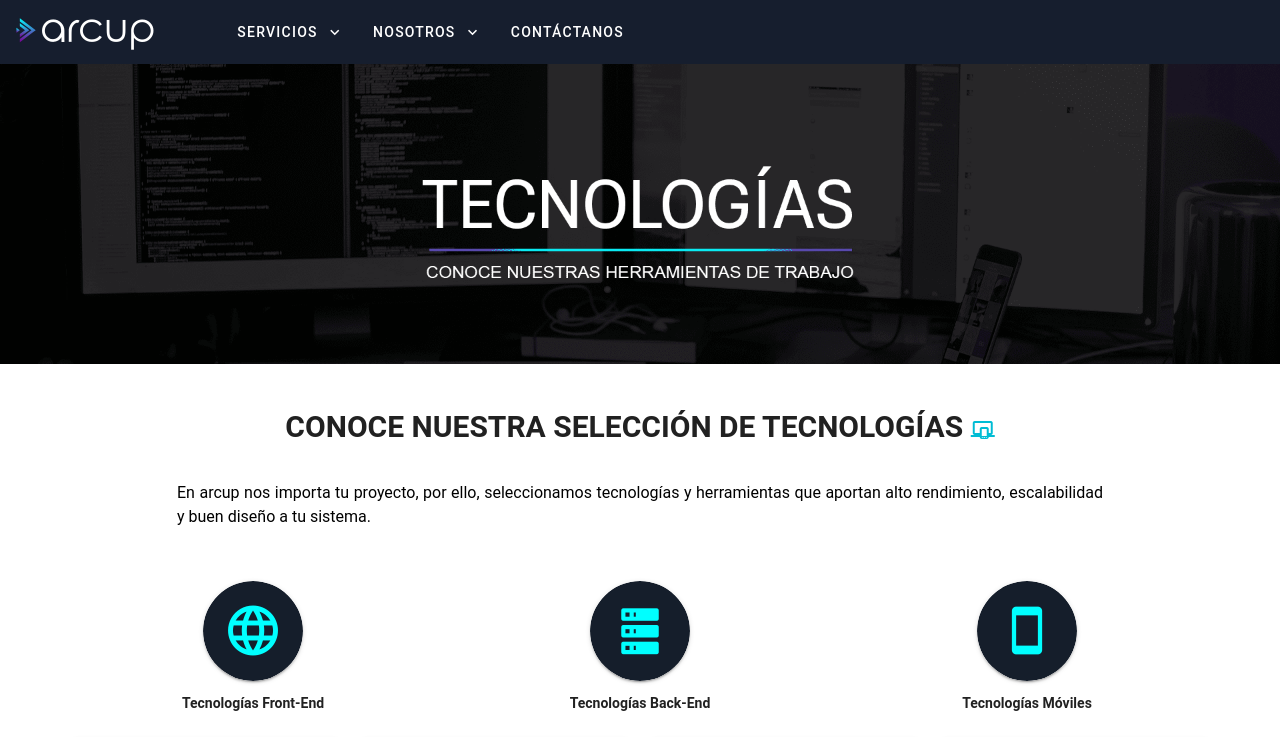
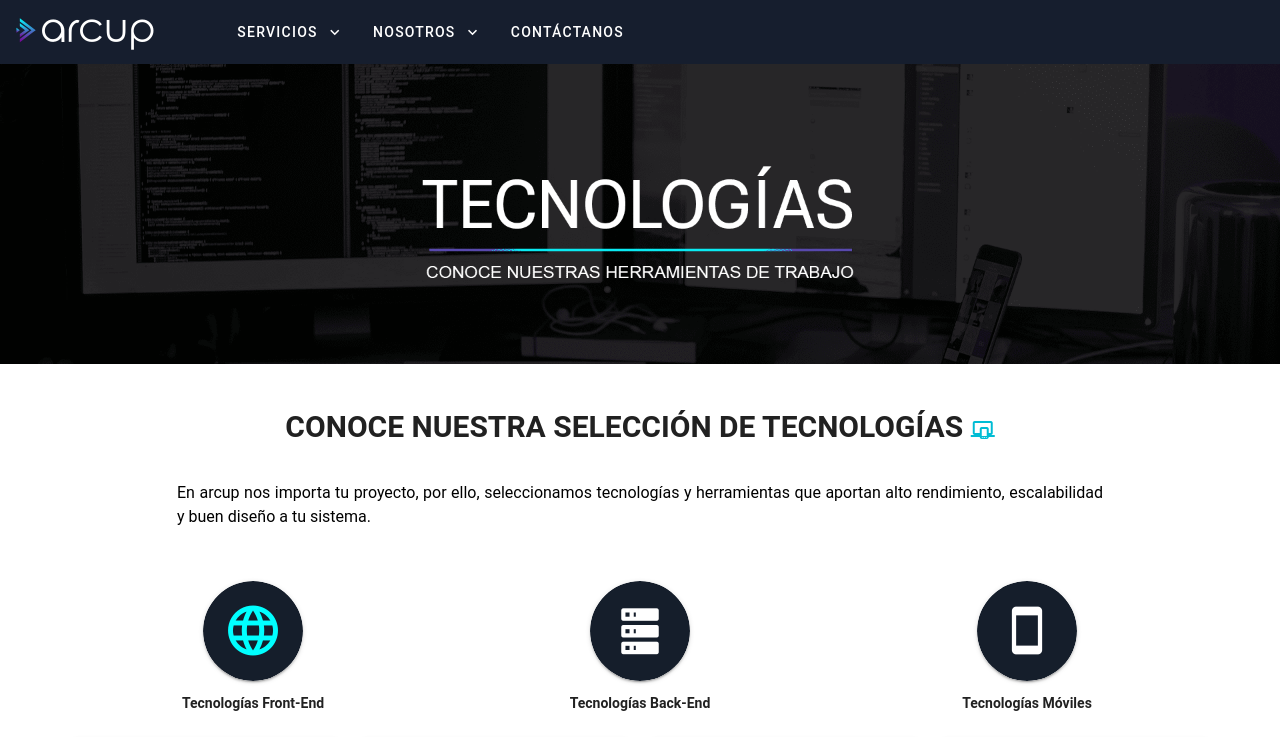
Before and after one commit to Arcup/Arcup-web, a Vue app in the folder arcup/: page /technology in a window 1280 px wide. Shown: the top 737 px of the page. Built offline with nearby package versions, Linux system fonts and the light colour scheme.

Commit message:
Actualizaciòn tecnologías
cambio color selección avatars

```diff
--- a/arcup/src/components/BaseFooter.vue
+++ b/arcup/src/components/BaseFooter.vue
@@ -114,12 +114,10 @@ h5 {
 }
 .zoom-logo :hover {
   transition-duration: 0.5s;
-  transform: rotate(360deg);
   transform: scale(1.4);
 }
 .zoom-icon :hover {
   transition-duration: 0.5s;
-  transform: rotate(360deg);
   transform: scale(1.1);
 }
 </style>
--- a/arcup/src/views/Technology.vue
+++ b/arcup/src/views/Technology.vue
@@ -54,7 +54,7 @@
               max-width="100"
             >
               <v-avatar size="100" class="background" @click="selecAndroid">
-                <v-icon id="iconBack" color="#00ffff" size="50" dark>mdi-server</v-icon>
+                <v-icon id="iconBack" color="#ffffff" size="50" dark>mdi-server</v-icon>
               </v-avatar>
             </v-card>
           </v-hover>
@@ -75,7 +75,7 @@
                 class="background"
                 @click="selecConsultation"
               >
-                <v-icon id="iconMovil" color="#00ffff" size="52" dark> mdi-cellphone </v-icon>
+                <v-icon id="iconMovil" color="#ffffff" size="52" dark> mdi-cellphone </v-icon>
               </v-avatar>
             </v-card>
           </v-hover>
@@ -599,25 +599,25 @@ export default {
       this.expandAndroid = false;
       this.expandConsultation = false;
       this.expandWeb = true;
-      document.getElementById("iconFront").style.color = "#ffffff";
-      document.getElementById("iconBack").style.color = "#00ffff";
-      document.getElementById("iconMovil").style.color = "#00ffff";
+      document.getElementById("iconFront").style.color = "#00ffff";
+      document.getElementById("iconBack").style.color = "#ffffff";
+      document.getElementById("iconMovil").style.color = "#ffffff";
     },
     selecAndroid: function () {
       this.expandWeb = false;
       this.expandConsultation = false;
       this.expandAndroid = true;
-      document.getElementById("iconBack").style.color = "#ffffff";
-      document.getElementById("iconFront").style.color = "#00ffff";
-      document.getElementById("iconMovil").style.color = "#00ffff";
+      document.getElementById("iconBack").style.color = "#00ffff";
+      document.getElementById("iconFront").style.color = "#ffffff";
+      document.getElementById("iconMovil").style.color = "#ffffff";
     },
     selecConsultation: function () {
       this.expandWeb = false;
       this.expandAndroid = false;
       this.expandConsultation = true;
-      document.getElementById("iconMovil").style.color = "#ffffff";
-      document.getElementById("iconFront").style.color = "#00ffff";
-      document.getElementById("iconBack").style.color = "#00ffff";
+      document.getElementById("iconMovil").style.color = "#00ffff";
+      document.getElementById("iconFront").style.color = "#ffffff";
+      document.getElementById("iconBack").style.color = "#ffffff";
     },
     isMobile: function () {
       return this.$vuetify.breakpoint.xsOnly;
```
Also changed, not shown: 1 other file (tests, documents, lock files or other folders).
